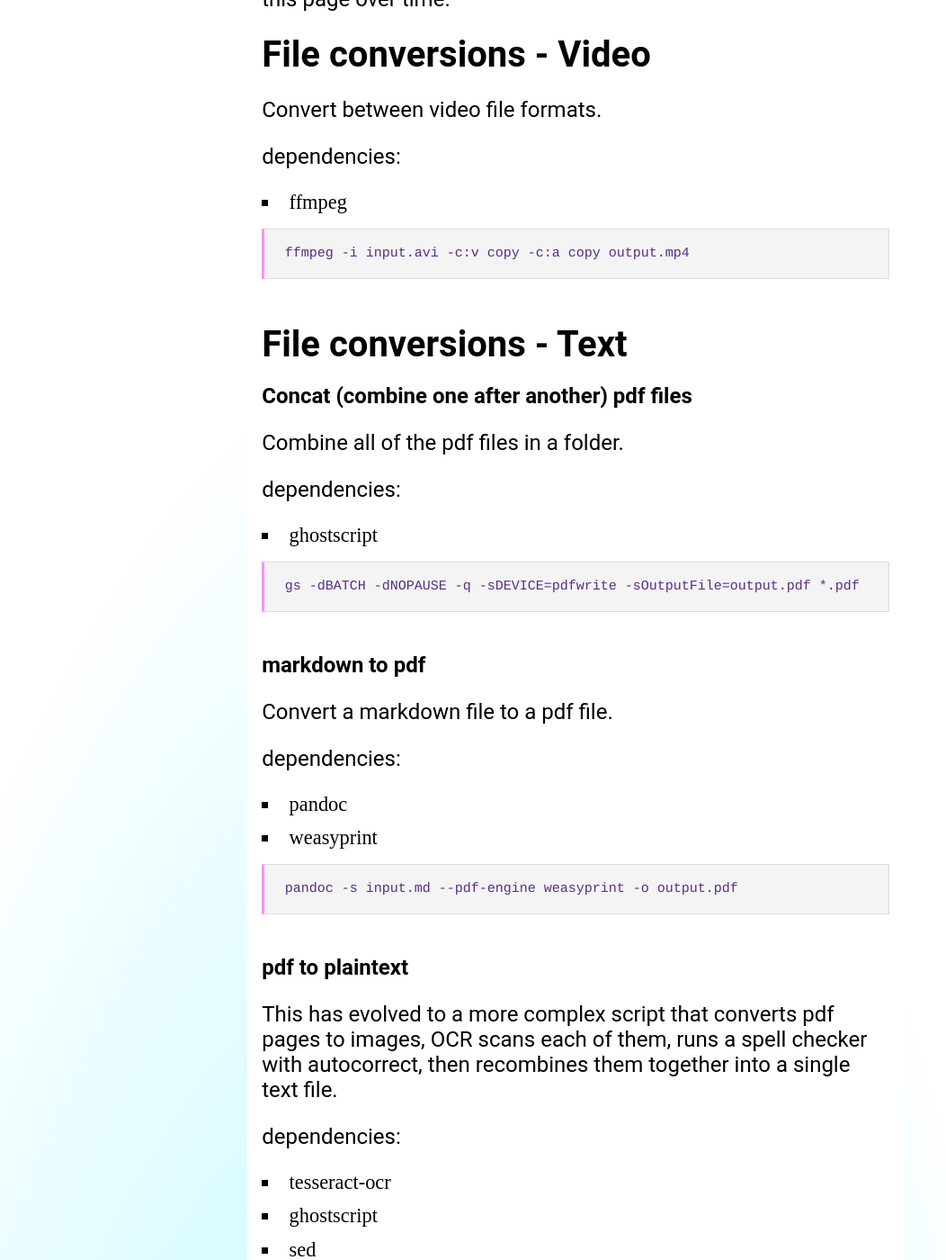
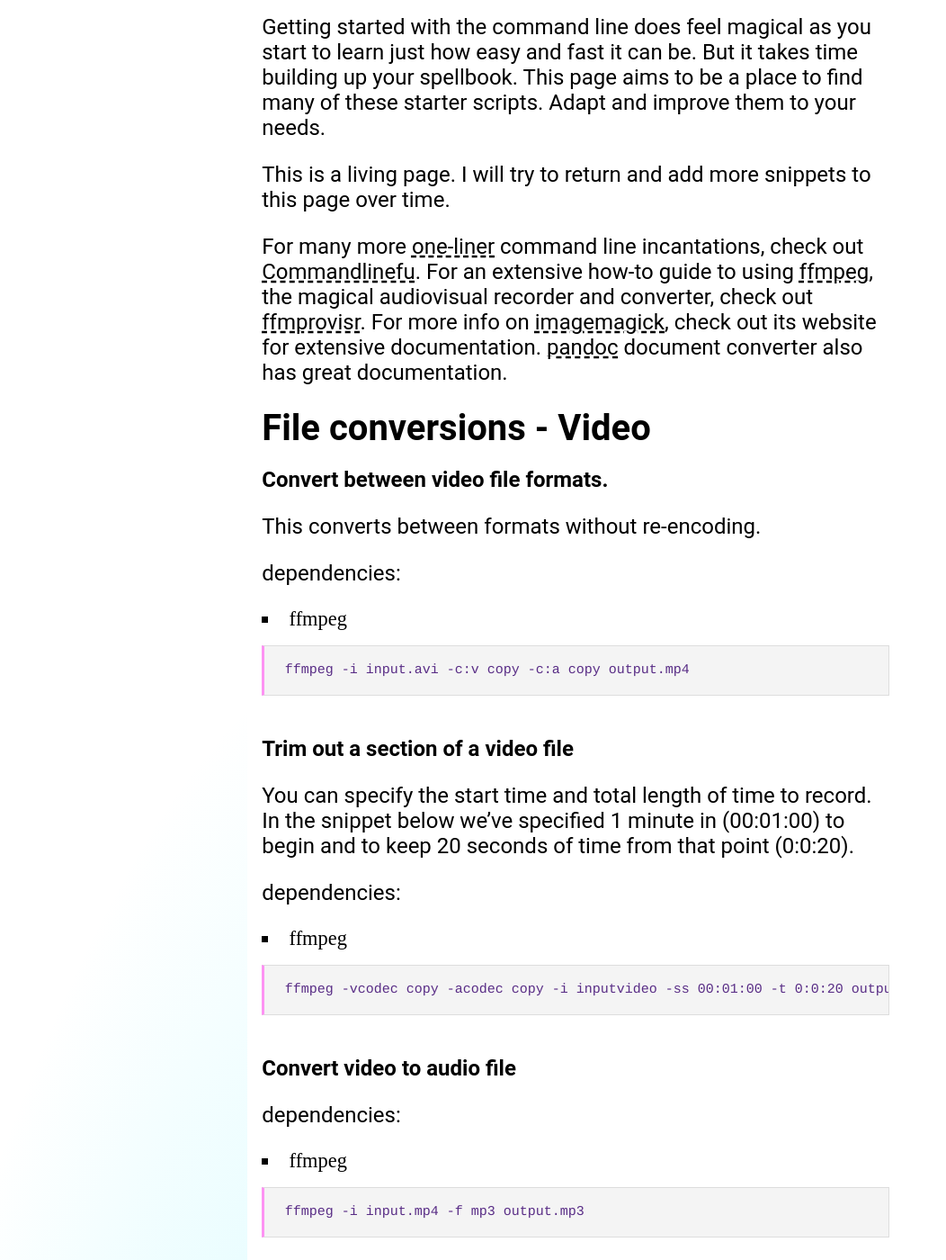
Before and after one commit to lee2sman/nosebook, a Jekyll site: the page built from _posts/2026-02-12-cli-snippets.md, in a window 1280 px wide and 1400 px high, scrolled down 1104 px. Shown: the whole window at 90% size, without its empty margins (0-1052 px from the left). Built offline with Jekyll 4.4.1, drawn with Linux system fonts in a browser that asks for light colours; some web fonts are replaced; some of the changed text lies outside the part shown.

Commit message:
update cli-snippets, add image

````diff
--- a/_posts/2026-02-12-cli-snippets.md
+++ b/_posts/2026-02-12-cli-snippets.md
@@ -12,15 +12,50 @@
 
 This is a living page. I will try to return and add more snippets to this page over time.
 
+For many more [one-liner](https://en.wikipedia.org/wiki/One-liner_program) command line incantations, check out [Commandlinefu](https://www.commandlinefu.com). For an extensive how-to guide to using [ffmpeg](https://ffmpeg.org/), the magical audiovisual recorder and converter, check out [ffmprovisr](https://amiaopensource.github.io/ffmprovisr/). For more info on [imagemagick](https://imagemagick.org/), check out its website for extensive documentation. [pandoc](https://pandoc.org/) document converter also has great documentation.
+
 ## File conversions - Video
 
-Convert between video file formats.
+### Convert between video file formats.
+
+This converts between formats without re-encoding.
 
 dependencies:
 * ffmpeg
 
 ```
 ffmpeg -i input.avi -c:v copy -c:a copy output.mp4
+```
+
+### Trim out a section of a video file
+
+You can specify the start time and total length of time to record. In the snippet below we've specified 1 minute in (00:01:00) to begin and to keep 20 seconds of time from that point (0:0:20).
+
+dependencies:
+* ffmpeg
+
+```
+ffmpeg -vcodec copy -acodec copy -i inputvideo -ss 00:01:00 -t 0:0:20 outputvideo
+```
+
+### Convert video to audio file
+
+dependencies:
+* ffmpeg
+
+```
+ffmpeg -i input.mp4 -f mp3 output.mp3
+```
+
+### Convert folder of images to a video
+
+This takes all jpeg photos in a folder (in alphanumeric order) and stitches them together to form a video file.
+
+dependencies:
+* ffmpeg
+
+```
+ffmpeg -framerate 30 -pattern_type glob -i '*.jpg' -c:v libx264 -pix_fmt yuv420p output.mp4
 ```
 
 ## File conversions - Text
````
Also changed, not shown: images/screen.webp (added).
